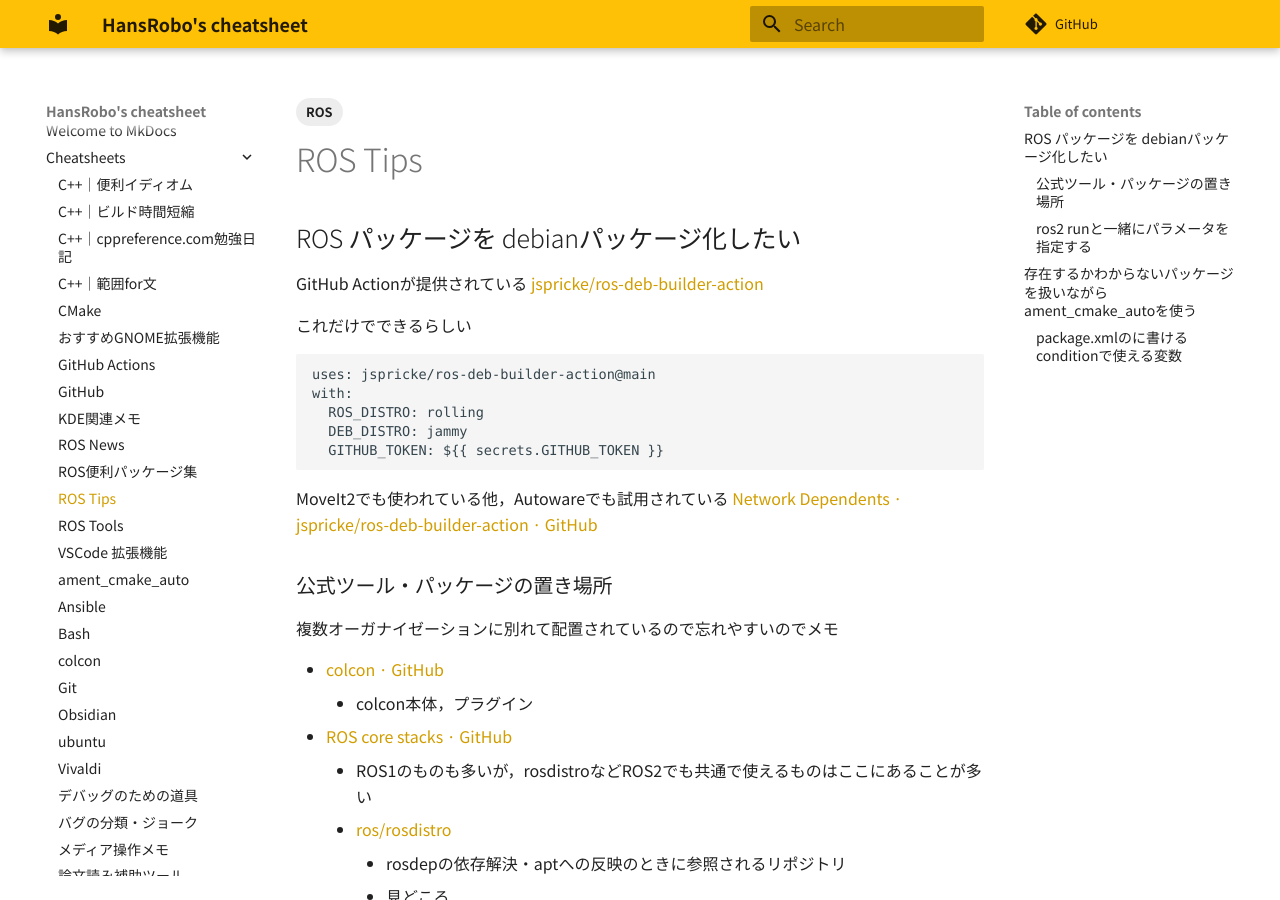
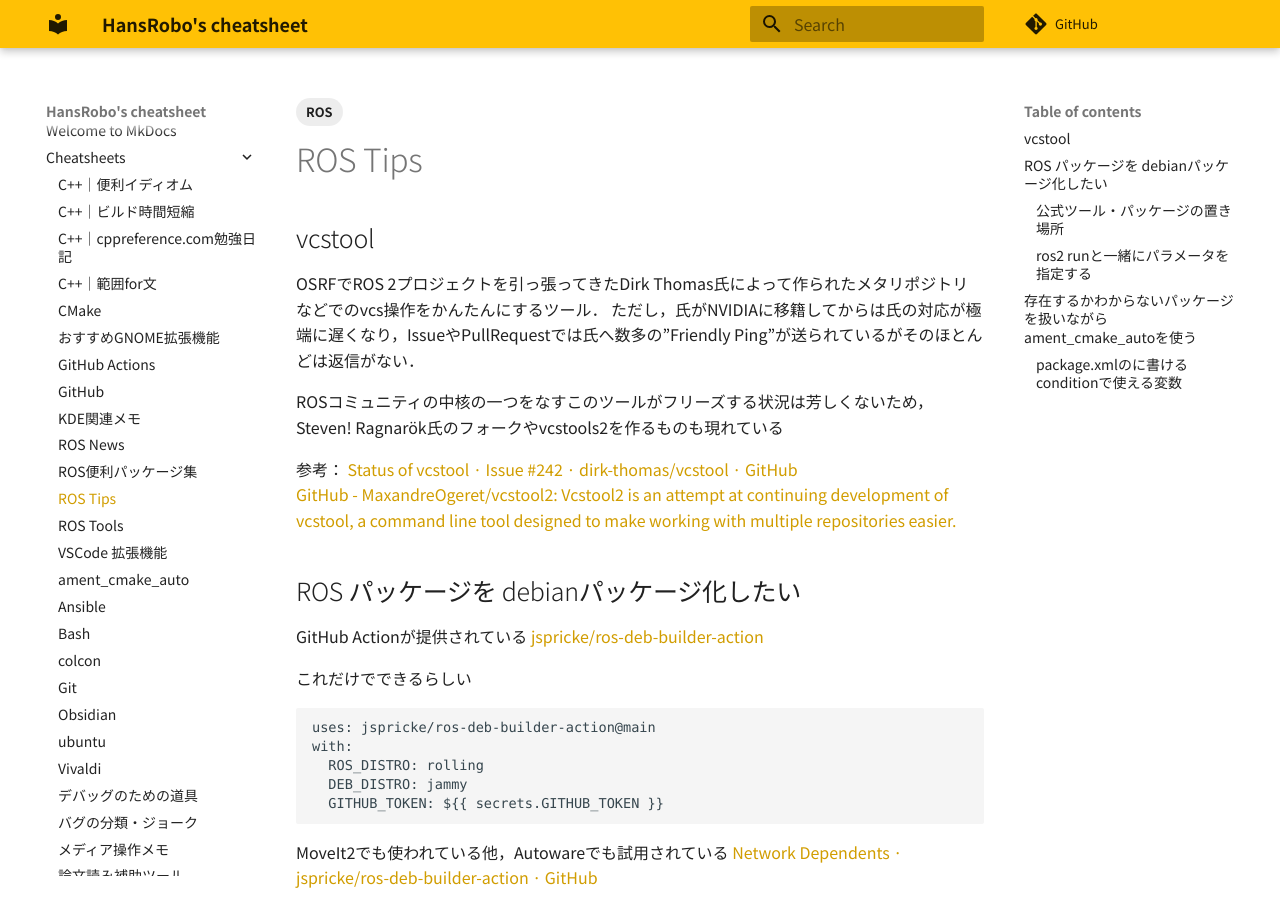
Before and after one commit to HansRobo/mycheatsheet_mkdocs, an MkDocs documentation site: the page built from docs/cheatsheets/ROS Tips.md, in a window 1280 px wide and 900 px high. Built offline with MkDocs 1.6.1 and Material for MkDocs 9.7.7, drawn with Linux system fonts in a browser that asks for light colours; some web fonts are replaced; comment, search, counter and statistics services are not loaded.

Commit message:
🔄 synced local 'docs/cheatsheets' with remote 'cheatsheets'

```diff
--- a/docs/cheatsheets/ROS Tips.md
+++ b/docs/cheatsheets/ROS Tips.md
@@ -7,6 +7,18 @@
 weight: -10
 intro: ROS Tips
 ---
+
+## vcstool
+
+OSRFでROS 2プロジェクトを引っ張ってきたDirk Thomas氏によって作られたメタリポジトリなどでのvcs操作をかんたんにするツール．
+ただし，氏がNVIDIAに移籍してからは氏の対応が極端に遅くなり，IssueやPullRequestでは氏へ数多の”Friendly Ping”が送られているがそのほとんどは返信がない．
+
+ROSコミュニティの中核の一つをなすこのツールがフリーズする状況は芳しくないため，
+Steven! Ragnarök氏のフォークやvcstools2を作るものも現れている
+
+参考：
+[Status of vcstool · Issue #242 · dirk-thomas/vcstool · GitHub](https://github.com/dirk-thomas/vcstool/issues/242)
+[GitHub - MaxandreOgeret/vcstool2: Vcstool2 is an attempt at continuing development of vcstool, a command line tool designed to make working with multiple repositories easier.](https://github.com/MaxandreOgeret/vcstool2/)
 
 ## ROS パッケージを debianパッケージ化したい
 
```
